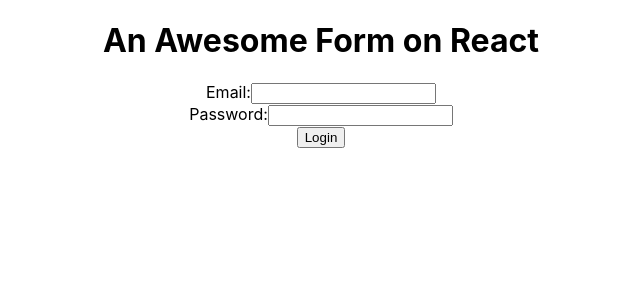
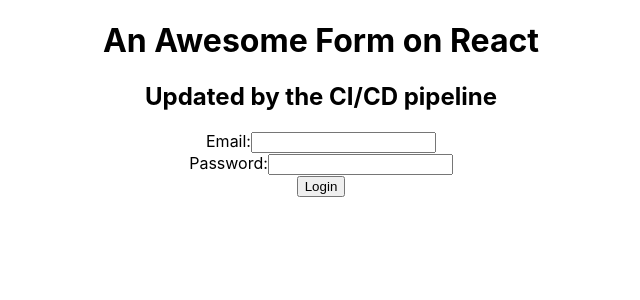
Before and after one commit to mark-cohen/awsdevops-web, a React (Create React App) app: page / in a window 1280 px wide. Shown: the top 300 px of the page, without its empty margins (319-959 px from the left). Built offline with nearby package versions, Linux system fonts and the light colour scheme; no server answers.

Commit message:
cosmetic change for testing

```diff
--- a/src/App.js
+++ b/src/App.js
@@ -31,6 +31,7 @@ import React, { Component } from 'react'
         return (
           <form onSubmit={this.loginUser}>
             <h1>An Awesome Form on React</h1>
+            <h2>Updated by the CI/CD pipeline</h2>
             <label htmlFor="email">
               <span>Email:</span>
               <input onChange={this.inputChange} value={email} id="email" name="email" type="email" />
```
